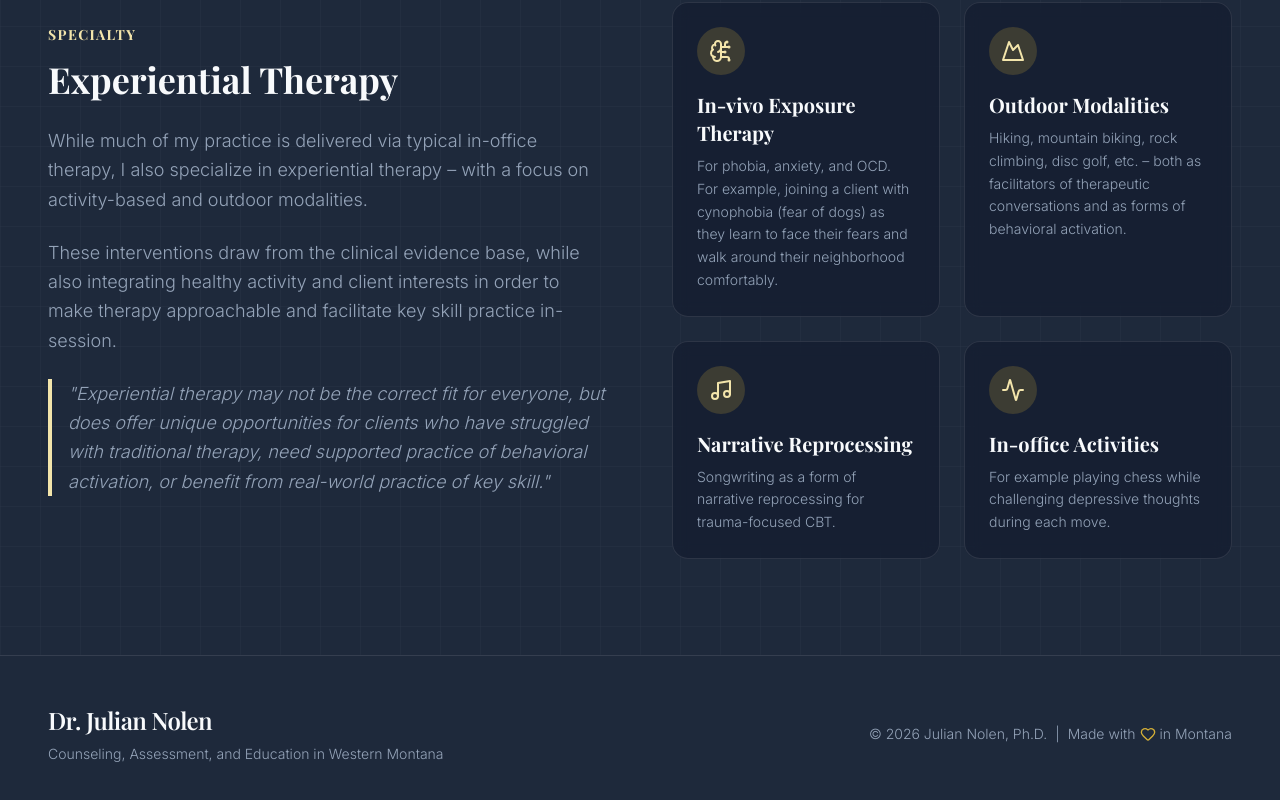
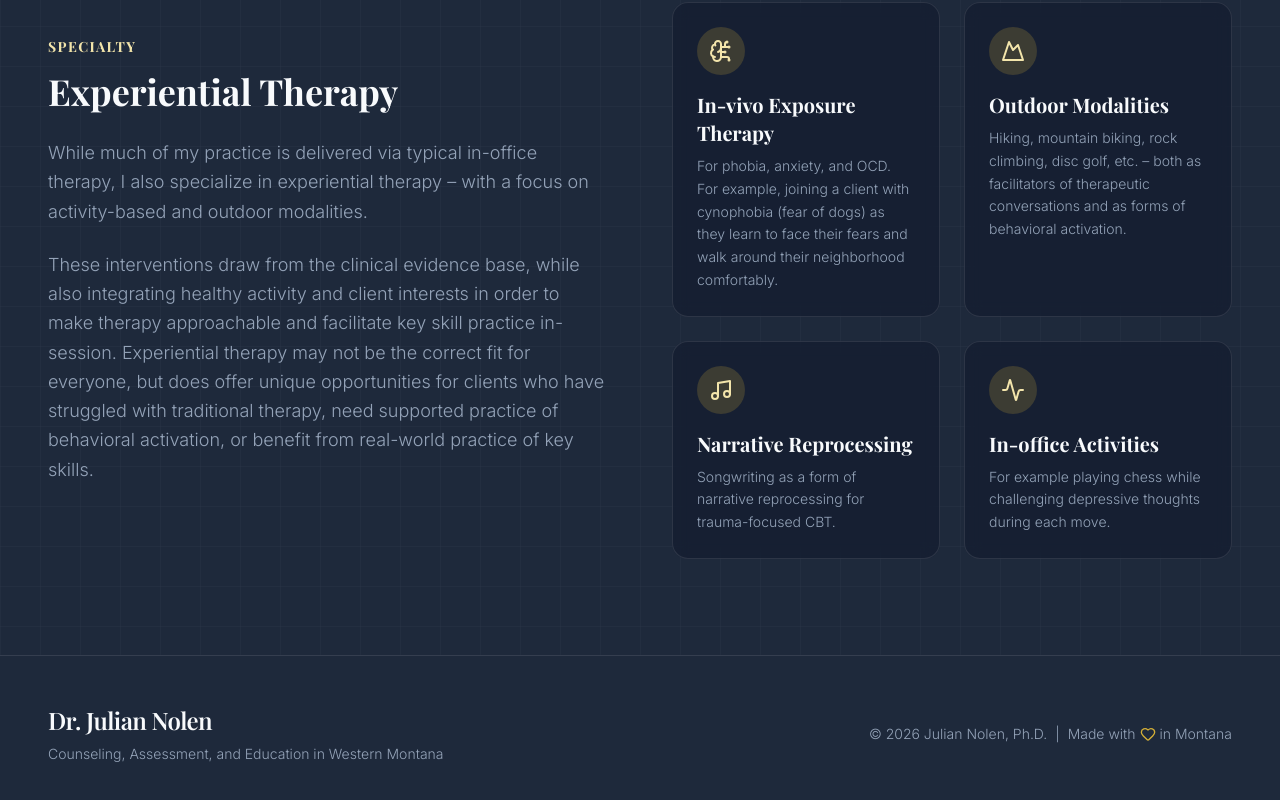
Before and after one commit to drjnolen/DrJulianNolen-website, a React (Vite) app: page /services in a window 1280 px wide. Shown: the part 1352-2152 px from the top of the page. Built offline with nearby package versions, Linux system fonts and the light colour scheme; a web font is replaced by a local one.

Commit message:
Fix experiential therapy quote: integrate into preceding text and fix typo
Agent-Logs-Url: https://github.com/drjnolen/DrJulianNolen-website/sessions/05e00f0c-70c2-48e6-b16c-93ae3002a662

Co-authored-by: drjnolen <264331716+drjnolen@users.noreply.github.com>

```diff
--- a/src/components/ExperientialTherapy.tsx
+++ b/src/components/ExperientialTherapy.tsx
@@ -58,10 +58,7 @@ export default function ExperientialTherapy() {
                 While much of my practice is delivered via typical in-office therapy, I also specialize in experiential therapy – with a focus on activity-based and outdoor modalities.
               </p>
               <p>
-                These interventions draw from the clinical evidence base, while also integrating healthy activity and client interests in order to make therapy approachable and facilitate key skill practice in-session.
-              </p>
-              <p className="italic text-text-muted border-l-4 border-accent-light pl-4">
-                "Experiential therapy may not be the correct fit for everyone, but does offer unique opportunities for clients who have struggled with traditional therapy, need supported practice of behavioral activation, or benefit from real-world practice of key skill."
+                These interventions draw from the clinical evidence base, while also integrating healthy activity and client interests in order to make therapy approachable and facilitate key skill practice in-session. Experiential therapy may not be the correct fit for everyone, but does offer unique opportunities for clients who have struggled with traditional therapy, need supported practice of behavioral activation, or benefit from real-world practice of key skills.
               </p>
             </div>
           </motion.div>
```
